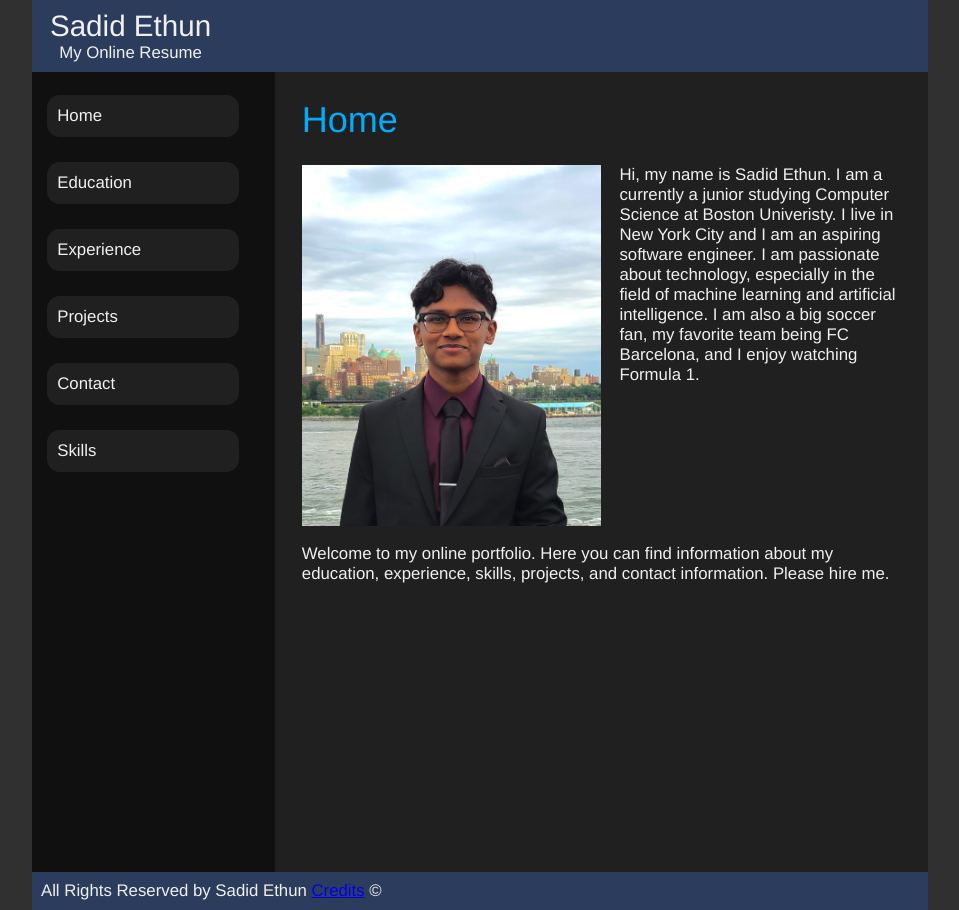
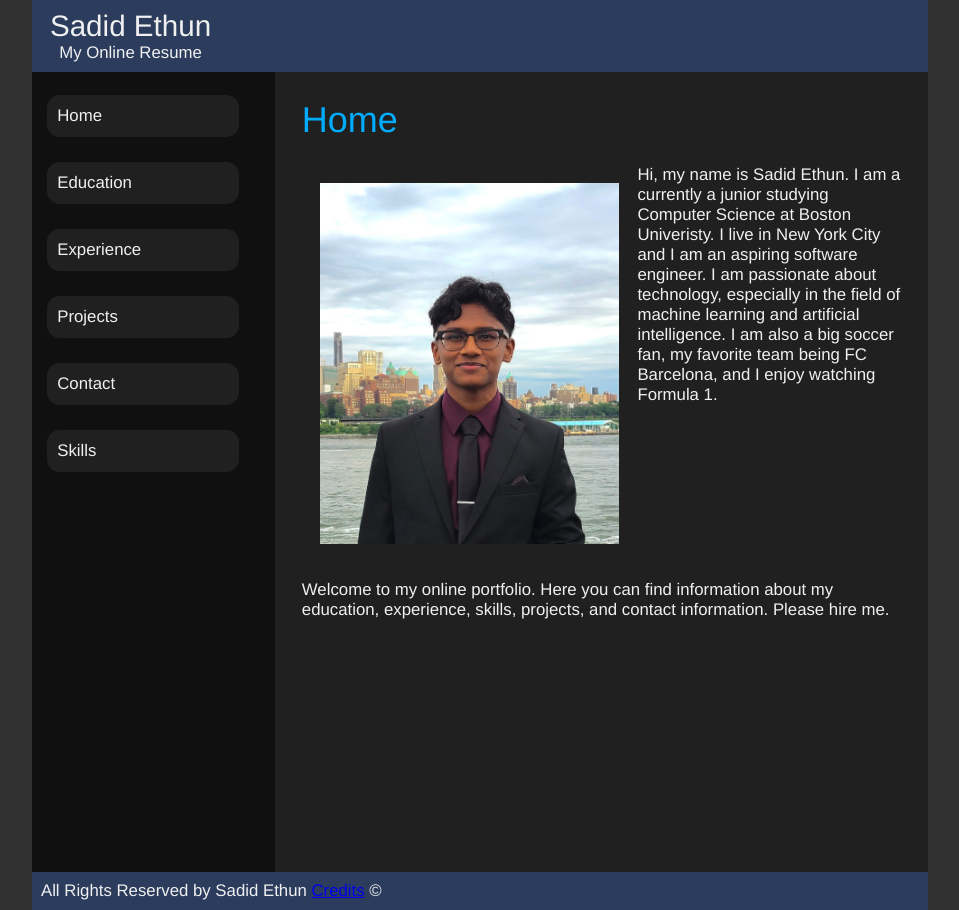
Before and after one commit to sadid-ethun/mp-3, a React (Vite) app: page / in a window 1280 px wide. Shown: the whole page, without its empty margins (160-1119 px from the left). Built offline with nearby package versions, Linux system fonts and the light colour scheme.

Commit message:
changed styling

```diff
--- a/src/pages/Home.tsx
+++ b/src/pages/Home.tsx
@@ -19,7 +19,7 @@ const StyledDiv = styled.div`
 
 const StyledImg = styled.img`
     width: 50%;
-    margin-right: 3%;
+    margin: 3%;
 `;
 
 export default function Home() {
```
